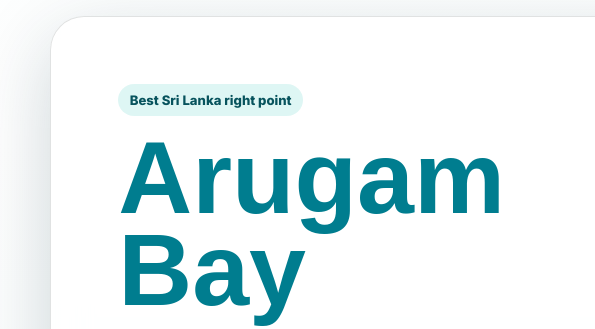
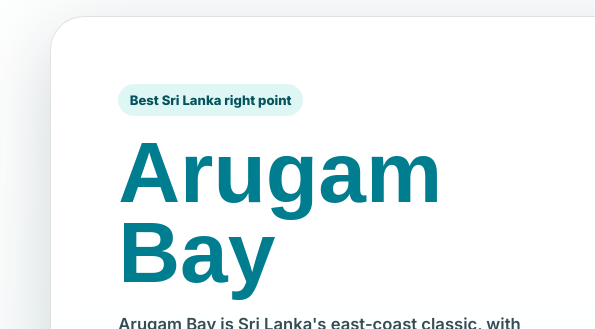
Before and after one commit to edengol10/wavecompass, a plain HTML site: page index.html in a window 1280 px wide. Shown: the part 960-1289 px from the top of the page, 0-595 px from the left. Drawn offline with nearby package versions, Linux system fonts and the light colour scheme; grey boxes are pictures that could not be loaded; a web font is replaced by a local one.

Commit message:
Fix destination title word wrapping

```diff
--- a/styles.css
+++ b/styles.css
@@ -638,10 +638,12 @@ select {
   margin-bottom: 1rem;
   color: var(--sea);
   font-family: "Rubik Wet Paint", "Permanent Marker", fantasy;
-  font-size: clamp(3.3rem, 8vw, 7.5rem);
-  line-height: 0.9;
+  font-size: clamp(3.1rem, 6.7vw, 6.25rem);
+  line-height: 0.94;
   letter-spacing: 0;
-  overflow-wrap: anywhere;
+  overflow-wrap: normal;
+  text-wrap: balance;
+  word-break: normal;
 }
 
 .feature-copy > p:not(.tagline) {
@@ -923,7 +925,7 @@ select {
   }
 
   .feature-copy h3 {
-    font-size: clamp(3rem, 18vw, 4.6rem);
+    font-size: clamp(2.8rem, 15vw, 4.1rem);
   }
 
   .facts,
```
